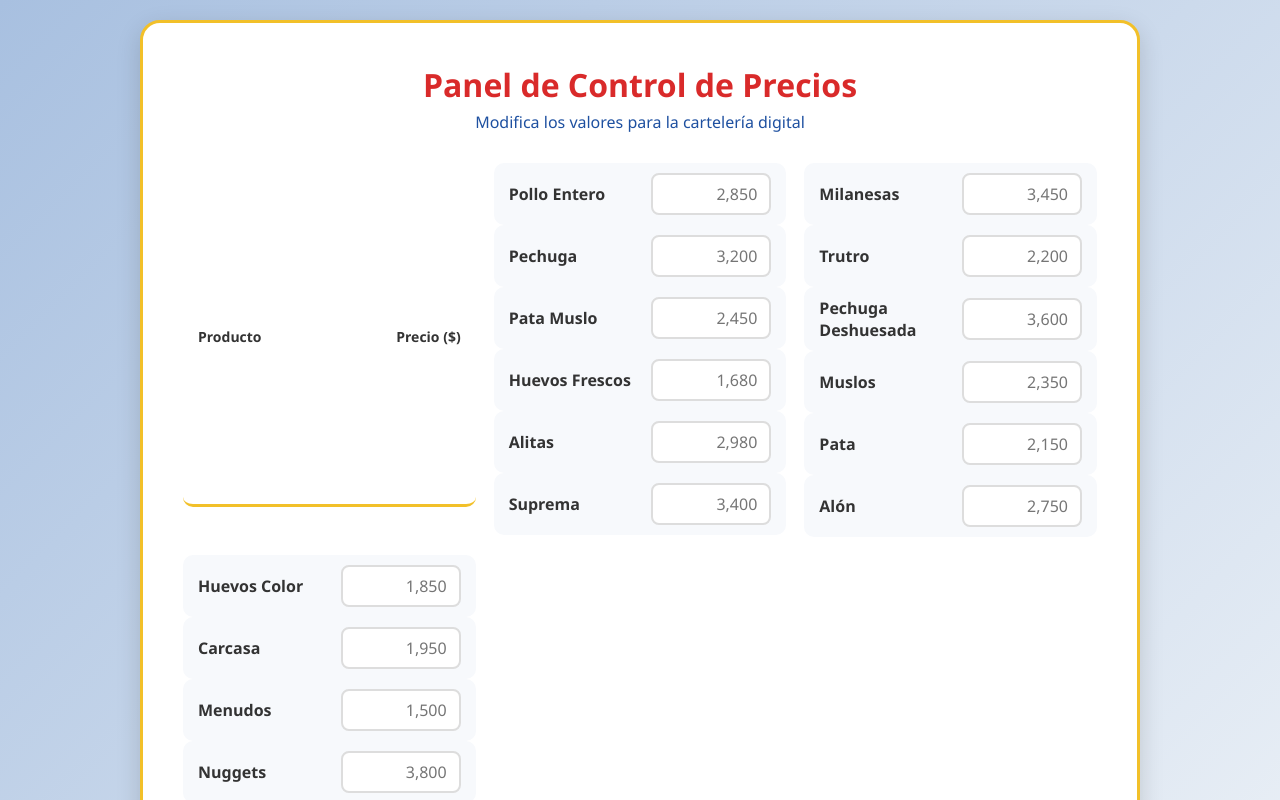
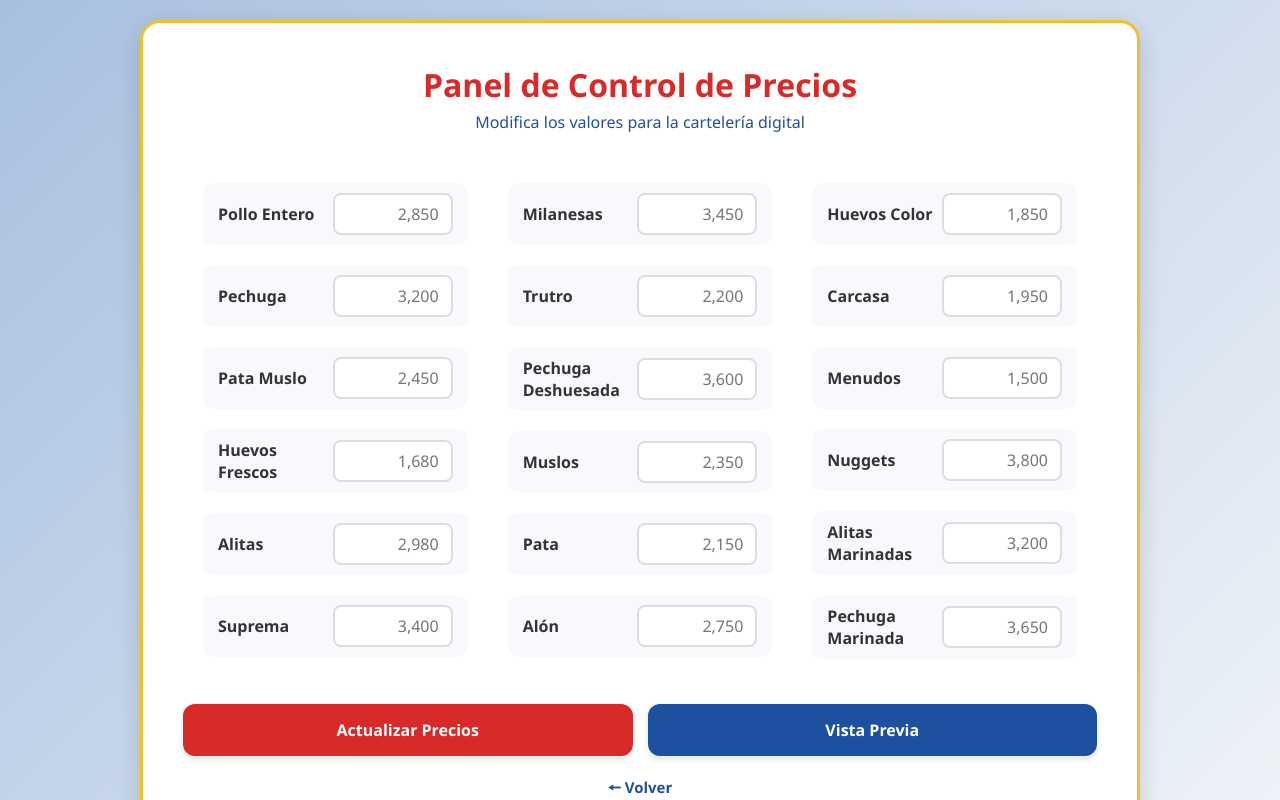
Before and after one commit to fabricaricato/carteleria-digital-el-re-pollo, a React (Vite) app: page /panel in a window 1280 px wide. Shown: the top 800 px of the page. Built offline with nearby package versions, Linux system fonts and the light colour scheme.

Commit message:
pequeños cambios en el css para el panel de control de precios

```diff
--- a/src/index.css
+++ b/src/index.css
@@ -261,7 +261,6 @@ button:active,
 .formulario-precios {
   display: grid;
   grid-template-columns: repeat(auto-fit, minmax(250px, 1fr));
-  gap: 18px;
 }
 
 .fila-producto {
@@ -271,6 +270,7 @@ button:active,
   padding: 10px 15px;
   border-radius: 10px;
   background-color: #f7f9fc;
+  margin: 20px;
 }
 
 .fila-producto.encabezado {
@@ -286,6 +286,7 @@ button:active,
   color: var(--color-texto-oscuro);
   flex: 1;
   text-align: left;
+  margin-right: 4px;
 }
 
 .entrada-precio {
--- a/src/views/PanelPrecios.jsx
+++ b/src/views/PanelPrecios.jsx
@@ -14,12 +14,6 @@ const PanelPrecios = () => {
         </header>
 
         <form className="formulario-precios">
-          {/* Encabezado */}
-          <div className="fila-producto encabezado">
-            <span>Producto</span>
-            <span>Precio ($)</span>
-          </div>
-
           {/* Productos */}
           {precio.map((grupo, i) => (
             <div key={i} className="grupo-productos">
```
